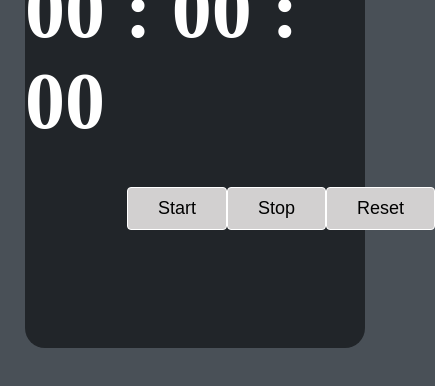
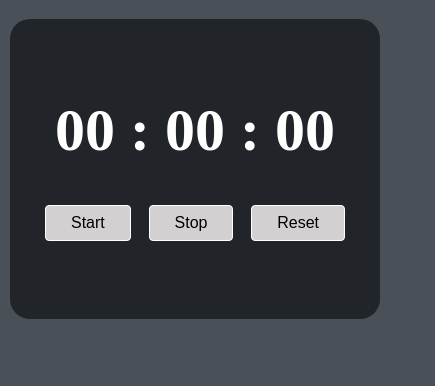
Before and after one commit to coder-sumit/stopwatch, a plain HTML site: page index.html in a window 390 px wide. Shown: the whole page, 435 px wide, since content can reach past the window. Drawn offline with Linux system fonts and the light colour scheme.

Commit message:
add responsiveness

```diff
--- a/app.js
+++ b/app.js
@@ -6,7 +6,7 @@ let pt = document.getElementById('points');
 let sec = document.getElementById('seconds');
 let min = document.getElementById('minute');
 
-let pt_val = 0, sec_val=55, min_val=59;
+let pt_val = 0, sec_val=0, min_val=0;
 
 
 let id = null;
--- a/styles.css
+++ b/styles.css
@@ -36,6 +36,7 @@ body{
     display: flex;
     justify-content: space-between;
     width: 40%;
+    min-width: 300px;
     /* border: 1px solid white; */
 }
 
@@ -47,3 +48,28 @@ button{
     cursor: pointer;
     border-radius: 4px;
 }
+
+
+/* Responsive design */
+
+@media only screen and (max-width: 1300px){
+    #watch{
+        margin-top: 50vh;
+    }
+   .timer{
+       font-size: 60px;
+   }
+   button {
+    padding: 8px 25px;
+    font-size: 16px;
+   }
+ }
+
+
+ @media only screen and (max-width: 600px){
+    #watch{
+        width: 95%;
+        height: 300px;
+        margin-top: 20vh;
+    }
+ }
```
